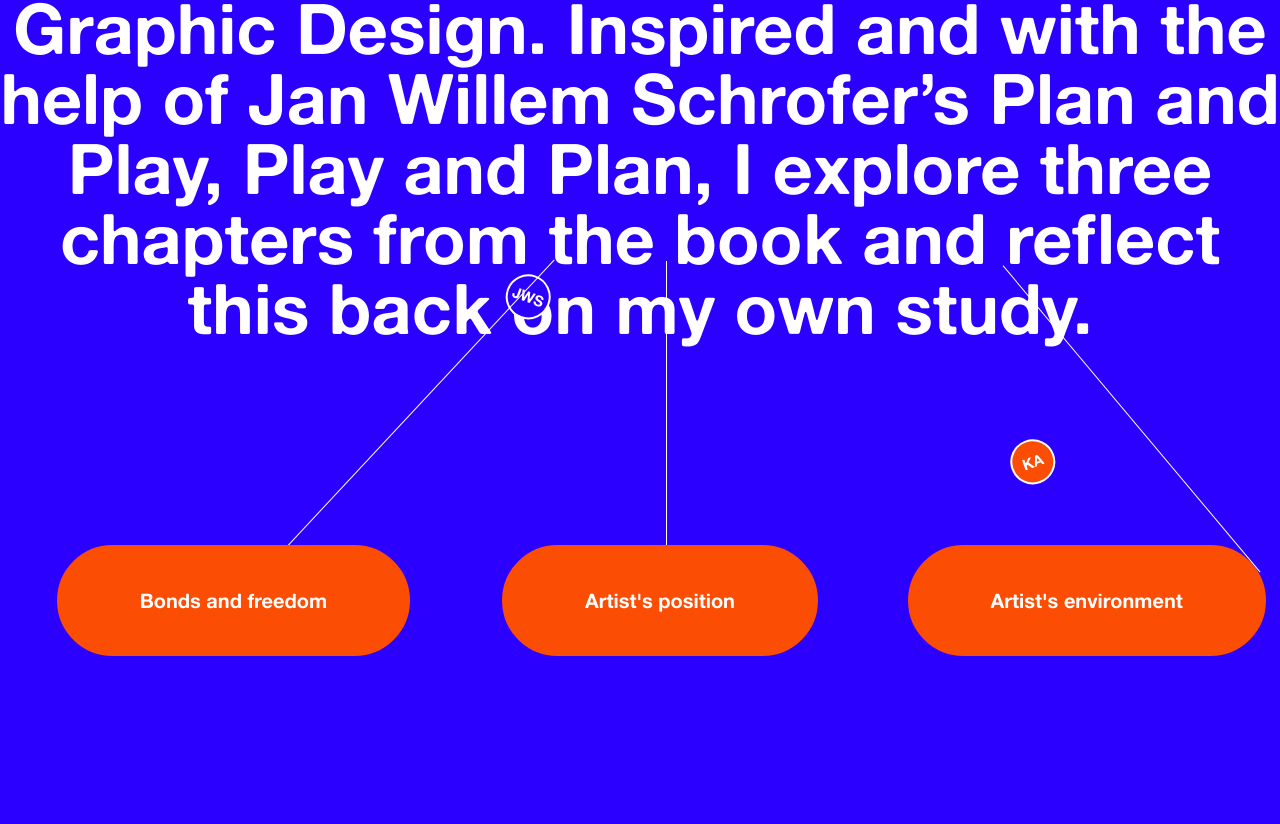
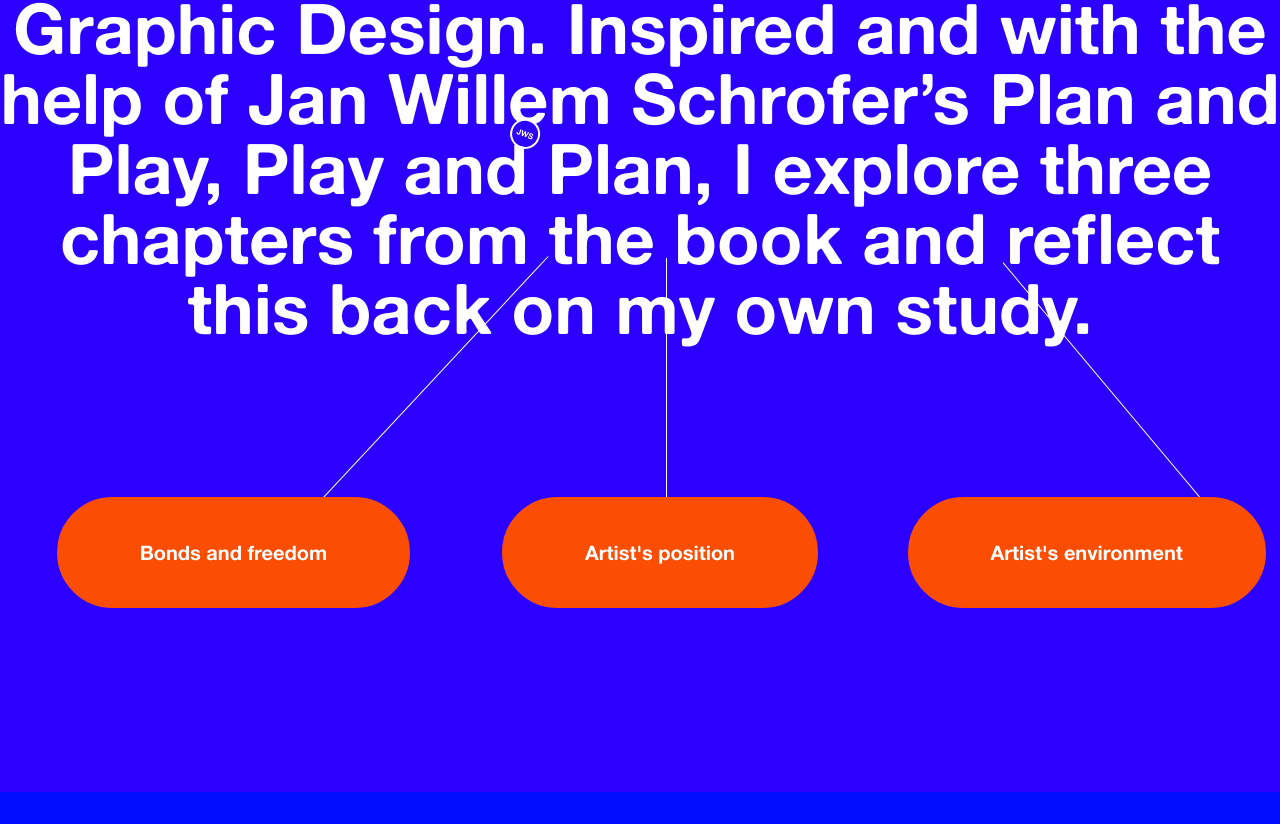
Before and after one commit to kimakk/finalplaydough, a plain HTML site: page index.html in a window 1280 px wide. Shown: the part 1005-1829 px from the top of the page. Drawn offline with Linux system fonts and the light colour scheme; files whose address does not match are found by name.

Commit message:
line adjustments

```diff
--- a/assets/css/styles.css
+++ b/assets/css/styles.css
@@ -425,11 +425,11 @@
   background-color: white;
 }
 .jws-circle {
-  top: -400px;
+  top: -555px;
   left: -120px;
-  width: 45px;
-  height: 45px;
-  font-size: 15px;
+  width: 30px;
+  height: 30px;
+  font-size: 8px;
   position: relative;
   background-color: #2b00ff;
   border: 2px solid #ffffff;
@@ -446,11 +446,11 @@
 }
 
 .kim-circle1 {
-  top: -300px;
-  left: 400px;
-  width: 45px;
-  height: 45px;
-  font-size: 15px;
+  top: -810px;
+  left: 650px;
+  width: 30px;
+  height: 30px;
+  font-size: 8px;
   position: relative;
   background-color: #fc4d04;
   border: 2px solid #ffffff;
@@ -743,16 +743,16 @@
 
 .downward-line1 {
   position: relative;
-  top: 910px;
+  top: 939px;
   left: 30%;
   width: 0;
-  height: 498px; /* Adjust the height as needed */
+  height: 480px; /* Adjust the height as needed */
   border-left: 1px solid #ffffff; /* 1px width, solid style, black color */
   transform: rotate(43deg); /* Rotate the line 45 degrees */
 }
 .downward-line2 {
   position: relative;
-  top: 480px;
+  top: 525px;
   left: 52%;
   width: 0;
   height: 340px; /* Adjust the height as needed */
@@ -761,7 +761,7 @@
 }
 .downward-line3 {
   position: relative;
-  top: 95px;
+  top: 140px;
   left: 1130px;
   width: 10px;
   height: 400px; /* Adjust the height as needed */
```
